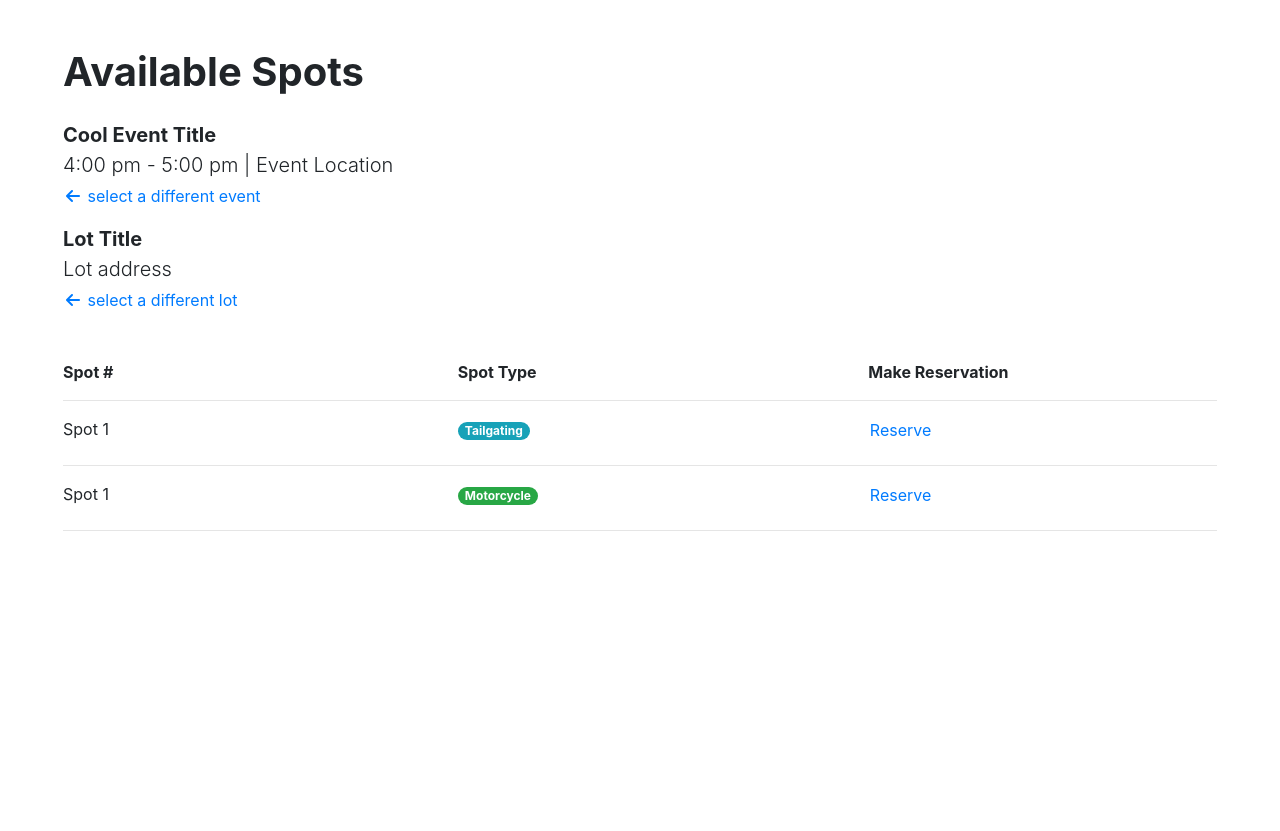
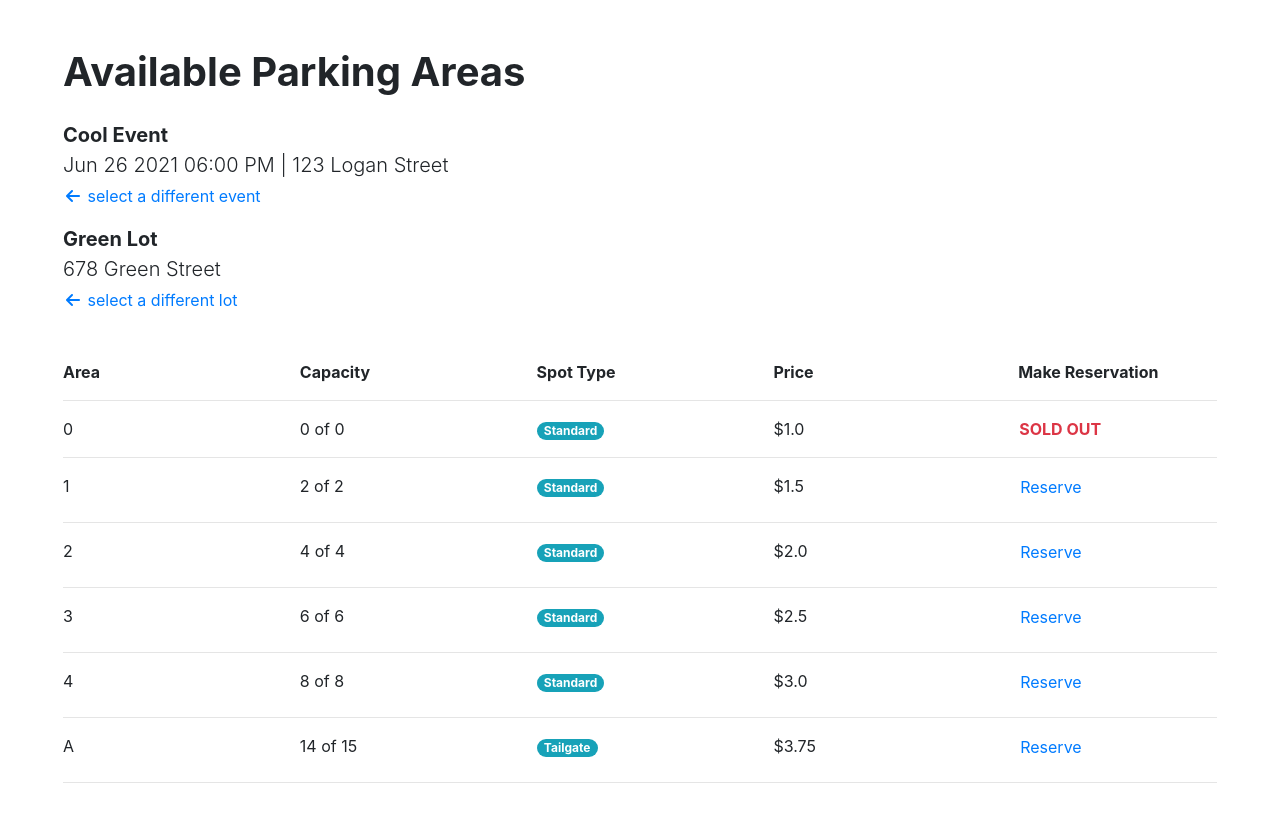
Before and after one commit to Anne-Senpai/CS-3450-Team-5, a Django app: page /spots/?event=1&lot=1 in a window 1280 px wide. Shown: the part 77-908 px from the top of the page. Before the commit the page ends 608 px from the top, so only its background shows below. Run offline with Django 3.2, Linux system fonts and the light colour scheme; a user stored in the database is signed in; data comes from the database, SQL or seed files in the repository; some libraries are stand-ins or nearby versions.

Commit message:
added lot area functionality

```diff
--- a/src/bbpg/genie/models.py
+++ b/src/bbpg/genie/models.py
@@ -45,6 +45,9 @@ class LotArea(models.Model):
     type = models.CharField(max_length=200)
     capacity = models.IntegerField()
 
+    def num_spots_available(self, event):
+        reservations = self.reservation_set.filter(event=event)
+        return self.capacity - len(reservations)
 
 class Reservation(models.Model):
     code = models.CharField(max_length=200)
--- a/src/bbpg/genie/templates/genie/lots.html
+++ b/src/bbpg/genie/templates/genie/lots.html
@@ -14,7 +14,7 @@
     <div class="col-sm-6 col-lg-4 d-flex">
         <div class="card my-3 w-100 shadow-sm popcard">
             <div class="card-body">
-                <h2 class="h4 mt-2"><a class="text-primary stretched-link" href="#">{{ lot.name }}</a></h2>
+                <h2 class="h4 mt-2"><a class="text-primary stretched-link" href="{% url 'genie:spots' %}?event={{ event.pk }}&lot={{ lot.pk }}">{{ lot.name }}</a></h2>
                 <p class="m-0"><i class="fas fa-map-marker-alt fa-fw fa-sm text-primary">&nbsp;</i>{{ lot.address }}</p>
                 <p class="m-0"><strong>Spots Available:</strong> {{ lot.get_num_spots }}</p>
                 <p class="">{% for type in lot.get_types %}
--- a/src/bbpg/genie/templates/genie/spots.html
+++ b/src/bbpg/genie/templates/genie/spots.html
@@ -3,41 +3,44 @@
 {% block title %}Available Spots{% endblock %}
 {% block content %}
 
-<h1 class="mb-4">Available Spots</h1>
+<h1 class="mb-4">Available Parking Areas</h1>
 
-<p class="lead font-weight-bolder mb-0">Cool Event Title</p>
-<p class="lead mb-1">4:00 pm - 5:00 pm | Event Location</p>
+<p class="lead font-weight-bolder mb-0">{{ event.name }}</p>
+<p class="lead mb-1">{{ event.startTime|date:'M d Y h:i A' }} | {{ event.address }}</p>
 <a class="" href="{% url 'genie:events' %}"><i class="fa-fw fas fa-arrow-left"></i> select a different event</a>
 
-<p class="lead font-weight-bolder mt-3 mb-0">Lot Title</p>
-<p class="lead mb-1">Lot address</p>
-<a class="" href="{% url 'genie:lots' %}"><i class="fa-fw fas fa-arrow-left"></i> select a different lot</a>
+<p class="lead font-weight-bolder mt-3 mb-0">{{ lot.name }}</p>
+<p class="lead mb-1">{{ lot.address }}</p>
+<a class="" href="{% url 'genie:lots' %}?event={{ event.pk }}"><i class="fa-fw fas fa-arrow-left"></i> select a different lot</a>
 
 <div class="row mt-5">
-	<div class="col"><p><strong>Spot #</strong></p></div>
+	<div class="col"><p><strong>Area</strong></p></div>
+    <div class="col"><p><strong>Capacity</strong></p></div>
 	<div class="col"><p><strong>Spot Type</strong></p></div>
-	<div class="col"><p class="pl-3"><strong>Make Reservation</strong></p></div>
+    <div class="col"><p><strong>Price</strong></p></div>
+	<div class="col"><p class="pl-2"><strong>Make Reservation</strong></p></div>
 </div>
 <hr class="mt-0" />
+{% for area in areas %}
 <div class="row">
-	<div class="col">Spot 1</div>
+	<div class="col">{{ area.0.areaIdentifier }}</div>
+    <div class="col">{{ area.1 }} of {{ area.0.capacity }}</div>
 	<div class="col justify-content-center">
 		<div>
-			<span class="badge badge-pill badge-info mr-2">Tailgating</span>
+			<span class="badge badge-pill badge-info mr-2">{{ area.0.type }}</span>
 		</div>
 	</div>
-	<div class="col">&nbsp;<a href="#" class="pt-0 btn btn-link">Reserve</a></div>
+    <div class="col">${{ area.0.price }}</div>
+    <div class="col">&nbsp;
+        {% if area.1 < 1 %}
+        <strong class="pt-0 text-danger">SOLD OUT</strong>
+        {% else %}
+        <a href="#" class="pt-0 pl-0 btn btn-link">Reserve</a>
+        {% endif %}
+    </div>
 </div>
 <hr class="mt-3" />
-<div class="row">
-	<div class="col">Spot 1</div>
-	<div class="col justify-content-center">
-		<div>
-			<span class="badge badge-pill badge-success mr-2">Motorcycle</span>
-		</div>
-	</div>
-	<div class="col">&nbsp;<a href="#" class="pt-0 btn btn-link">Reserve</a></div>
-</div>
-<hr class="mt-3" />
+{% endfor %}
+
 
 {% endblock %}
--- a/src/bbpg/genie/views.py
+++ b/src/bbpg/genie/views.py
@@ -3,7 +3,7 @@ from django.contrib.auth.decorators import login_required
 from django.http import JsonResponse
 from django.shortcuts import render, redirect
 from django.contrib.auth.forms import UserCreationForm, AuthenticationForm
-from genie.models import Event, Reservation, ParkingLot
+from genie.models import Event, Reservation, ParkingLot, LotArea
 from genie.forms import RegisterForm
 from django.shortcuts import get_object_or_404
 from django.contrib.auth.models import User
@@ -25,15 +25,32 @@ def index(request):
 @login_required
 def lots(request):
     params = request.GET
-    event = int(unquote(params['event']))
-    event_obj = Event.objects.get(pk=event)
-    lts = ParkingLot.objects.filter(event=event_obj)
-    return render(request, 'genie/lots.html', {"lots": lts, "event": event_obj})
+    if 'event' in params:
+        event = int(unquote(params['event']))
+        event_obj = Event.objects.get(pk=event)
+        lts = ParkingLot.objects.filter(event=event_obj)
+        return render(request, 'genie/lots.html', {"lots": lts, "event": event_obj})
+
+    else:
+        return redirect("genie:events")
 
 
 @login_required
 def spots(request):
-    return render(request, 'genie/spots.html')
+    params = request.GET
+    if 'event' in params and 'lot' in params:
+        event = int(unquote(params['event']))
+        event_obj = Event.objects.get(pk=event)
+        lot = int(unquote(params['lot']))
+        lot_obj = ParkingLot.objects.get(pk=lot)
+        area_avail_map = []
+        areas = LotArea.objects.filter(parkingLot=lot_obj)
+        for area in areas:
+            area_avail_map.append([area, area.num_spots_available(event_obj)])
+        return render(request, 'genie/spots.html', {"event": event_obj, "lot": lot_obj, "areas": area_avail_map})
+
+    else:
+        return redirect("genie:events")
 
 
 @login_required
```
